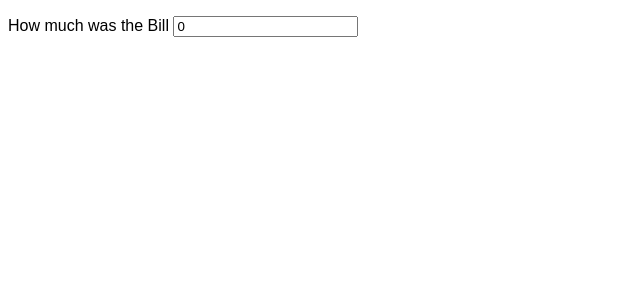
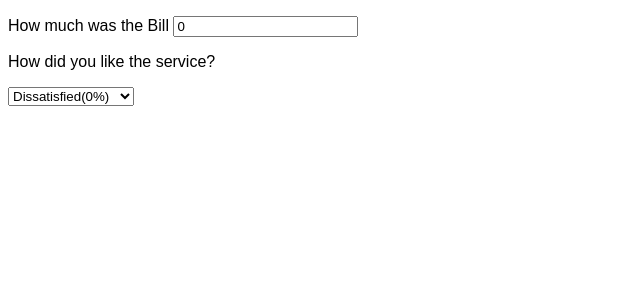
Before and after one commit to AbdullahiAbdulganiyu/tip-calculator-V1, a React (Create React App) app: page / in a window 1280 px wide. Shown: the top 300 px of the page, without its empty margins (0-640 px from the left). Built offline with nearby package versions, Linux system fonts and the light colour scheme.

Commit message:
rendering the percentage calculator on the UI

```diff
--- a/src/App.js
+++ b/src/App.js
@@ -5,6 +5,7 @@ export default function App() {
   return (
     <div>
       <Bill />
+      <Percentage />
     </div>
   );
 }
```
